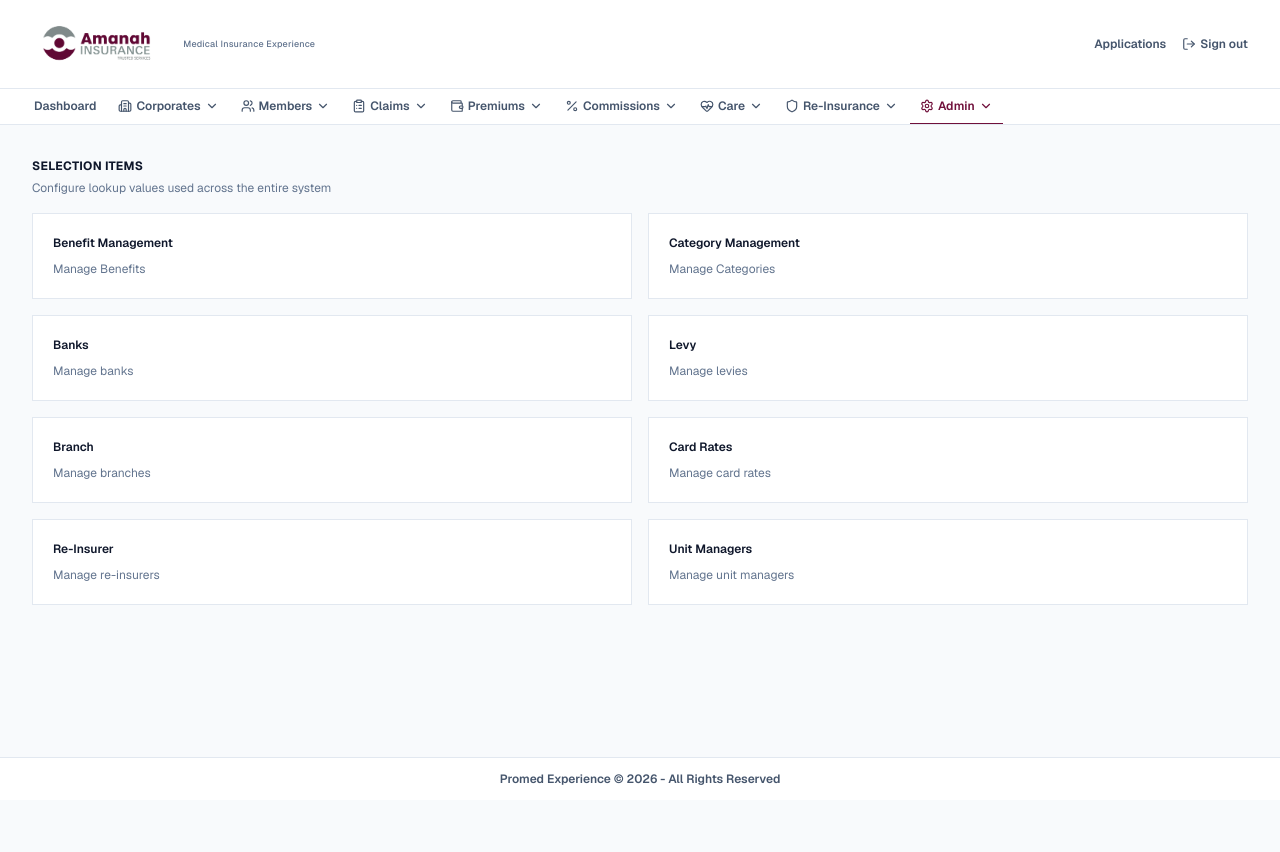
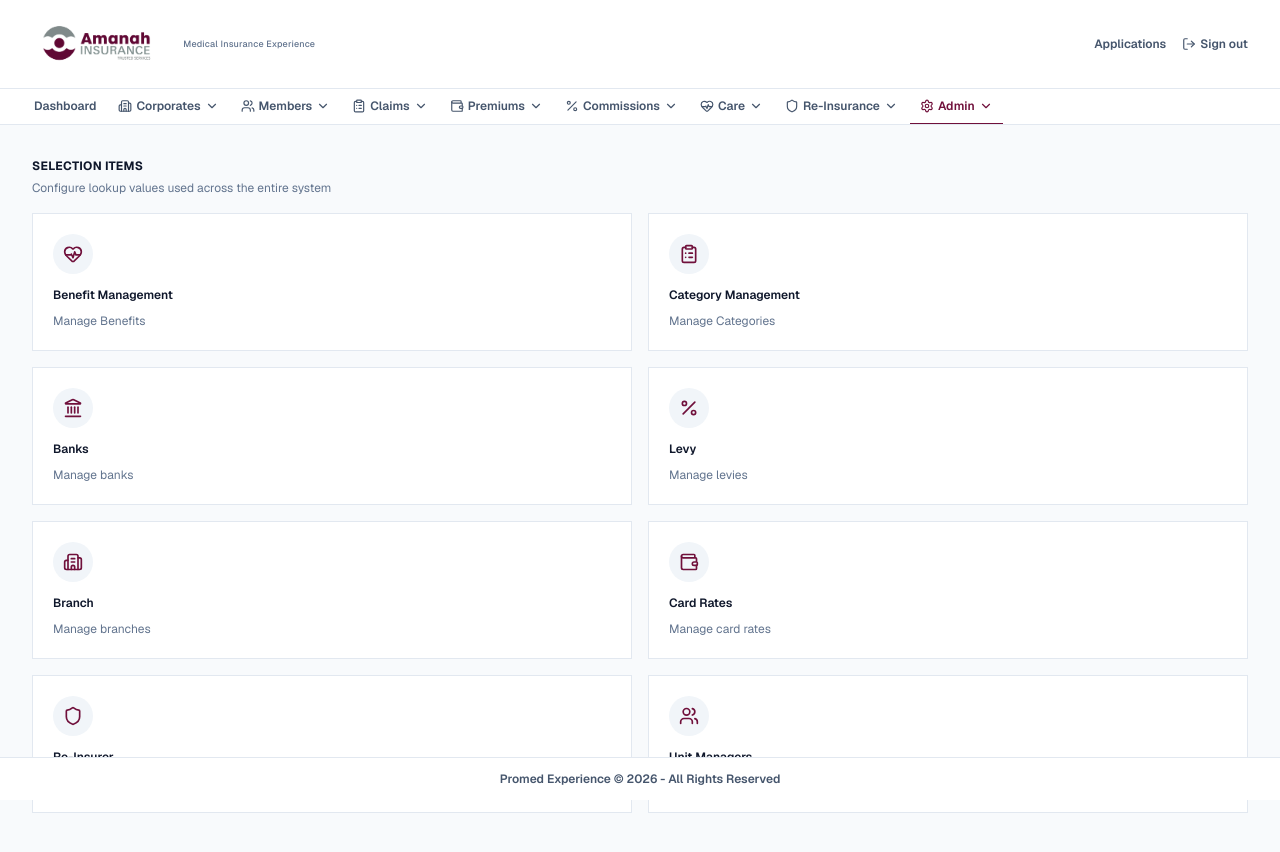
Before and after one commit to thedeveloperske/devworks, a Next.js app: page /admin/medical/selection-items in a window 1280 px wide. Shown: the top 852 px of the page. Before the commit the page ends 800 px from the top, so only its background shows below. Built offline with nearby package versions, Linux system fonts and the light colour scheme.

Commit message:
Selection Items uw icons

```diff
--- a/src/app/admin/medical/selection-items/page.tsx
+++ b/src/app/admin/medical/selection-items/page.tsx
@@ -1,46 +1,70 @@
 import Link from "next/link";
+import {
+  Building2,
+  ClipboardList,
+  HeartPulse,
+  Landmark,
+  Percent,
+  Shield,
+  Users,
+  Wallet,
+  type LucideIcon,
+} from "lucide-react";
 import { PageHeader } from "@/components/admin/PageHeader";
 
-const items = [
+const items: Array<{
+  href: string;
+  label: string;
+  description: string;
+  icon: LucideIcon;
+}> = [
   {
     href: "/admin/medical/selection-items/benefits?manage=1",
     label: "Benefit Management",
     description: "Manage Benefits",
+    icon: HeartPulse,
   },
   {
     href: "/admin/medical/selection-items/categories?manage=1",
     label: "Category Management",
     description: "Manage Categories",
+    icon: ClipboardList,
   },
   {
     href: "/admin/medical/selection-items/banks",
     label: "Banks",
     description: "Manage banks",
+    icon: Landmark,
   },
   {
     href: "/admin/medical/selection-items/levy",
     label: "Levy",
     description: "Manage levies",
+    icon: Percent,
   },
   {
     href: "/admin/medical/selection-items/branch",
     label: "Branch",
     description: "Manage branches",
+    icon: Building2,
   },
   {
     href: "/admin/medical/selection-items/card-rates",
     label: "Card Rates",
     description: "Manage card rates",
+    icon: Wallet,
   },
   {
     href: "/admin/medical/selection-items/re-insurer",
     label: "Re-Insurer",
     description: "Manage re-insurers",
+    icon: Shield,
   },
   {
     href: "/admin/medical/selection-items/unit-managers",
     label: "Unit Managers",
     description: "Manage unit managers",
+    icon: Users,
   },
 ];
 
@@ -53,16 +77,22 @@ export default function SelectionItemsPage() {
       />
 
       <div className="grid gap-4 sm:grid-cols-2">
-        {items.map((item) => (
+        {items.map((item) => {
+          const Icon = item.icon;
+          return (
             <Link
               key={item.href}
               href={item.href}
               className="border border-slate-200 bg-white p-5 transition-colors hover:border-maroon/30"
             >
+              <div className="mb-3 flex h-10 w-10 items-center justify-center rounded-full bg-slate-100 text-maroon">
+                <Icon className="h-5 w-5" />
+              </div>
               <p className="text-[12px] font-semibold text-slate-900">{item.label}</p>
               <p className="mt-2 text-[12px] text-slate-500">{item.description}</p>
             </Link>
-        ))}
+          );
+        })}
       </div>
     </div>
   );
```
Lines whose indentation alone changed are shown as unchanged.
